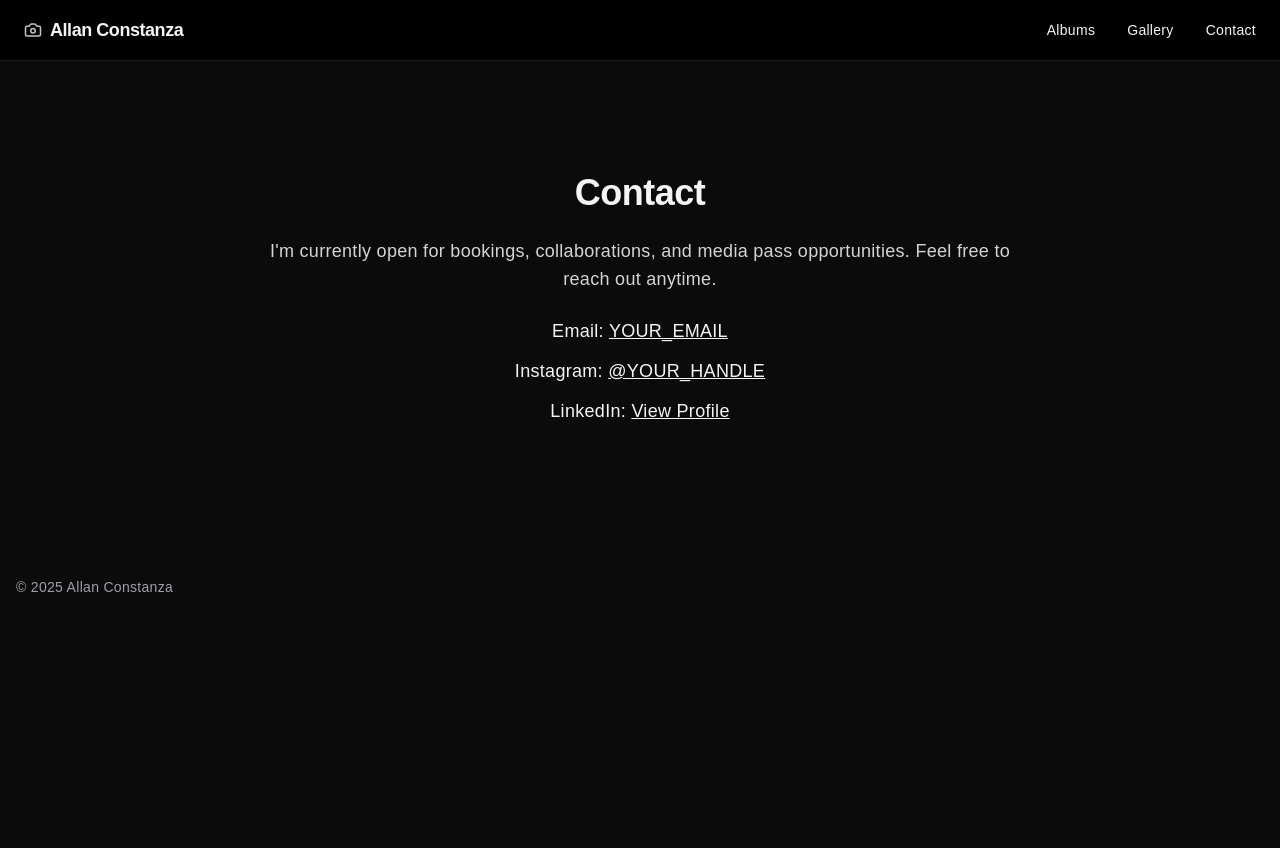
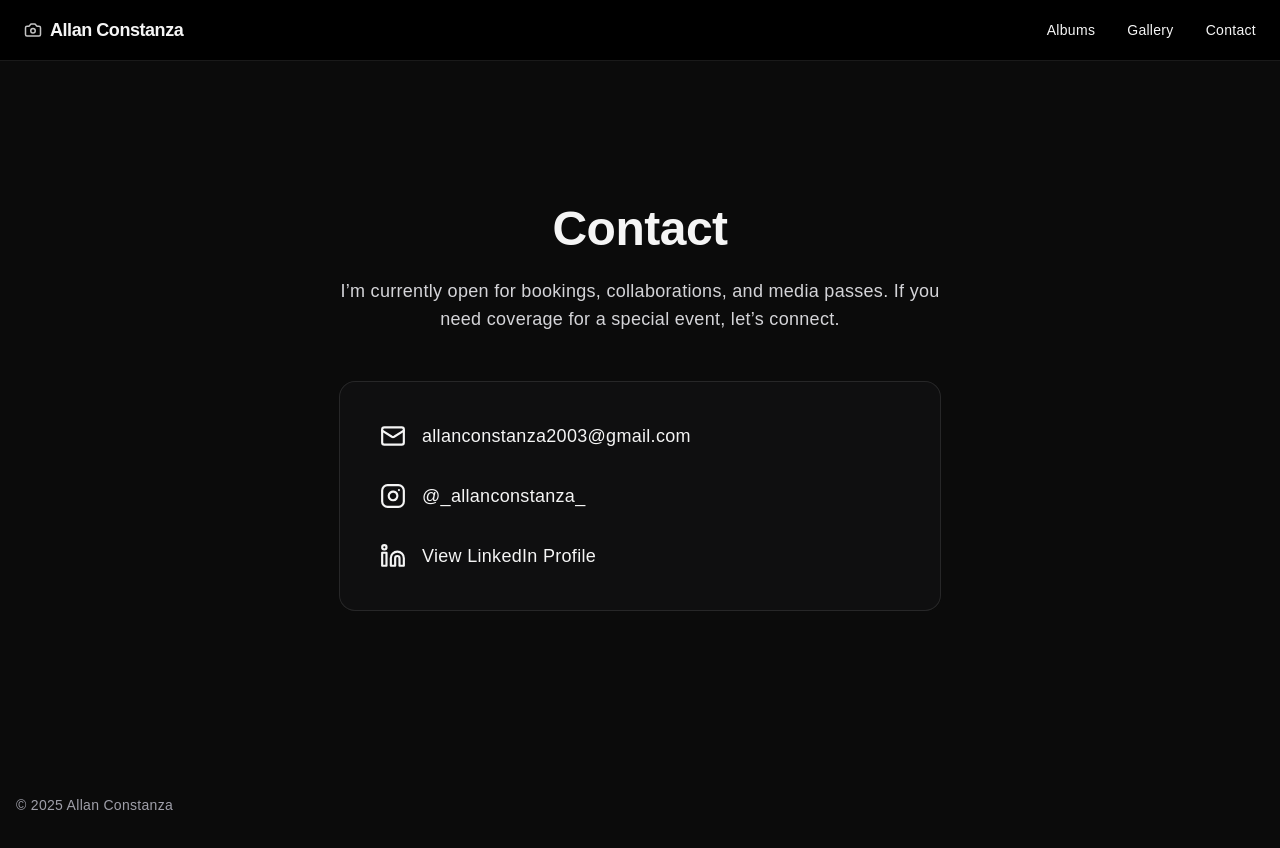
Before and after one commit to AllanConstanza/Photography-Portfolio-, a Next.js app: page /contact in a window 1280 px wide. Shown: the top 848 px of the page. Before the commit the page ends 800 px from the top, so only its background shows below. Built offline with nearby package versions, Linux system fonts and the light colour scheme.

Commit message:
Update homepage layout and contact page

```diff
--- a/src/app/contact/page.tsx
+++ b/src/app/contact/page.tsx
@@ -1,17 +1,45 @@
+import { Mail, Instagram, Linkedin } from "lucide-react";
+
 export default function ContactPage() {
   return (
-    <section className="max-w-[800px] mx-auto px-4 py-20 text-center space-y-6">
-      <h1 className="text-4xl font-bold mb-6">Contact</h1>
+    <section className="max-w-[650px] mx-auto px-6 py-28">
+      <h1 className="text-5xl font-bold text-center mb-6">Contact</h1>
 
-      <p className="text-lg text-zinc-300">
-        I&apos;m currently open for bookings, collaborations, and media pass
-        opportunities. Feel free to reach out anytime.
+      <p className="text-lg text-zinc-300 text-center mb-12">
+        I’m currently open for bookings, collaborations, and media passes.
+        If you need coverage for a special event, let’s connect.
       </p>
 
-      <div className="space-y-3 text-lg">
-        <p>Email: <a href="mailto:YOUR_EMAIL" className="underline">YOUR_EMAIL</a></p>
-        <p>Instagram: <a href="https://instagram.com/YOUR_HANDLE" className="underline">@YOUR_HANDLE</a></p>
-        <p>LinkedIn: <a href="YOUR_LINK" className="underline">View Profile</a></p>
+      <div className="bg-zinc-900/40 backdrop-blur-sm border border-white/10 rounded-2xl p-10 space-y-8">
+
+        {/* Email */}
+        <a
+          href="mailto:allanconstanza2003@gmail.com"
+          className="flex items-center gap-4 text-lg hover:text-white transition"
+        >
+          <Mail size={26} />
+          allanconstanza2003@gmail.com
+        </a>
+
+        {/* Instagram */}
+        <a
+          href="https://instagram.com/_allanconstanza_"
+          target="_blank"
+          className="flex items-center gap-4 text-lg hover:text-white transition"
+        >
+          <Instagram size={26} />
+          @_allanconstanza_
+        </a>
+
+        {/* LinkedIn */}
+        <a
+          href="https://www.linkedin.com/in/allan-constanza/"
+          target="_blank"
+          className="flex items-center gap-4 text-lg hover:text-white transition"
+        >
+          <Linkedin size={26} />
+          View LinkedIn Profile
+        </a>
       </div>
     </section>
   );
--- a/src/app/gallery/page.tsx
+++ b/src/app/gallery/page.tsx
@@ -40,11 +40,11 @@ export default function GalleryPage() {
                         <button
                             key={a}
                             onClick={() => setFilter(a)}
-              className={`px-3 py-1.5 rounded-full border text-sm transition ${
-                filter === a
-                  ? "bg-black text-white border-black"
-                  : "bg-white hover:bg-neutral-50"
+                            className={`px-3 py-1.5 rounded-full text-sm transition ${filter === a
+                                    ? "bg-black text-white border border-black"
+                                    : "bg-zinc-800 text-white border border-zinc-700 hover:bg-zinc-700"
                                 }`}
+
                         >
                             {a}
                         </button>
--- a/src/app/page.tsx
+++ b/src/app/page.tsx
@@ -1,53 +1,31 @@
 "use client";
 
-import { useEffect, ReactNode, useState } from "react";
+import Image from "next/image";
+import { useState, useEffect } from "react";
+import Lightbox from "yet-another-react-lightbox";
+import "yet-another-react-lightbox/styles.css";
 import data from "@/data/albums.json";
-import Image from "next/image";
-import Lightbox from "yet-another-react-lightbox";
-import Link from "next/link";
-import "yet-another-react-lightbox/styles.css";
-
-type Photo = {
-  src: string;
-  alt?: string;
-  album: string;
-  w?: number;
-  h?: number;
-};
-
-type FadeInProps = {
-  children: ReactNode;
-  delay?: number;
-};
-
-// Fade-in animation component
-function FadeIn({ children, delay = 0 }: FadeInProps) {
-  return (
-    <div
-      style={{ animationDelay: `${delay}ms` }}
-      className="opacity-0 animate-fadeUp"
-    >
-      {children}
-    </div>
-  );
-}
 
 export default function HomePage() {
-  const photos = data.photos as Photo[];
+  const photos = data.photos;
+  const featured = photos.filter(p =>
+    ["/photos/travel/01D4380E-167B-4A4E-8D24-32D48E1CE902_1_201_a.jpeg", "/photos/travel/4D1D7A48-6A7E-4D12-B857-7E885F1FE546_1_201_a.jpeg",
+      "/photos/travel/6F7A4182-0136-4927-B3D4-3C70914C41C0_1_105_c.jpeg"
+    ]
+      .includes(p.src)
+  );
 
-  const featuredPhotos = photos.slice(0, 4);
 
   const [open, setOpen] = useState(false);
   const [index, setIndex] = useState(0);
 
-  const featuredSlides = featuredPhotos.map((p) => ({
+  const slides = featured.map((p) => ({
     src: p.src,
     width: p.w ?? 1600,
     height: p.h ?? 1066,
     alt: p.alt ?? "Photo",
   }));
 
-  // Parallax hero background
   useEffect(() => {
     const handleScroll = () => {
       const offset = window.scrollY * 0.3;
@@ -59,65 +37,90 @@ export default function HomePage() {
   }, []);
 
   return (
-    <main className="pt-1 pb-20">
-      {/* --- CINEMATIC HERO --- */}
-      <div className="relative h-[70vh] w-full overflow-hidden mb-20">
+    <main className="pb-32">
+
+      {/* ✅ HERO */}
+      <div className="relative h-[70vh] w-full overflow-hidden mb-24">
         <div
           id="hero-parallax"
           className="hero-bg"
           style={{ backgroundImage: "url('/hero.jpg')" }}
         />
-        <div className="absolute inset-0 bg-gradient-to-b from-black/60 via-black/30 to-black/80" />
+
+        <div className="absolute inset-0 bg-gradient-to-b from-black/60 via-black/30 to-black/90" />
 
         <div className="relative z-10 flex flex-col items-center justify-center h-full text-center">
-          <FadeIn>
           <h1 className="text-6xl font-bold text-white drop-shadow-xl">
             Welcome to my portfolio
           </h1>
-          </FadeIn>
-
-          <FadeIn delay={200}>
           <p className="text-lg text-zinc-300 mt-6">
             Bay Area Photographer — City • Concerts • Travel
           </p>
-          </FadeIn>
 
-          <FadeIn delay={350}>
           <div className="flex gap-4 mt-8">
-              <Link href="/albums" className="pill">
-                Albums
-              </Link>
-              <Link href="/gallery" className="pill">
-                All Photos
-              </Link>
+            <a href="/albums" className="pill">Albums</a>
+            <a href="/gallery" className="pill">All Photos</a>
           </div>
-          </FadeIn>
         </div>
       </div>
 
-      {/* --- FEATURED PHOTOS --- */}
-      <section className="max-w-[1400px] mx-auto px-4 mt-20 mb-28">
-        <h2 className="text-3xl font-bold mb-6 text-center">Featured Photos</h2>
+      {/* ✅ ABOUT ME — slightly smaller image */}
+      <section className="max-w-[1400px] mx-auto px-6 grid grid-cols-1 md:grid-cols-2 gap-12 mb-32">
+        <div className="flex justify-center">
+          <Image
+            src="/photos/concerts/IMG_9787.JPG"
+            alt="About me photo"
+            width={600}
+            height={800}
+            className="rounded-2xl border border-white/10 w-auto h-auto max-w-[75%]"
+          />
+        </div>
 
-        <div className="grid grid-cols-1 sm:grid-cols-2 lg:grid-cols-3 gap-6">
-          {featuredPhotos.map((p, i) => (
-            <div
+        <div className="flex flex-col justify-center space-y-6 text-center md:text-left">
+          <h2 className="text-4xl font-bold">About Me</h2>
+
+          <p className="text-zinc-300 text-lg leading-relaxed">
+            I'm a Northern California photographer specializing in
+            <span className="font-semibold"> special events and urban photography</span>.
+            I’ve captured moments across cities, festivals, and sporting events -
+            focused on emotion, energy, and storytelling.
+          </p>
+
+          <p className="text-zinc-300 text-lg leading-relaxed">
+            I’m currently open for <span className="font-semibold">bookings and collaborations</span>.
+            If you need coverage for an upcoming event, let’s connect.
+          </p>
+
+          <div className="flex gap-4 justify-center md:justify-start pt-4">
+            <a href="/gallery" className="pill">View My Work</a>
+            <a href="/contact" className="pill">Contact</a>
+          </div>
+        </div>
+      </section>
+
+      {/* ✅ FEATURED — exact same visual size */}
+      <section className="max-w-[1400px] mx-auto px-6">
+        <h2 className="text-3xl font-bold text-center mb-10">Featured Photos</h2>
+
+        <div className="grid grid-cols-1 sm:grid-cols-2 lg:grid-cols-3 gap-8">
+          {featured.map((p, i) => (
+            <button
               key={i}
-              onClick={() => {
-                setIndex(i);
-                setOpen(true);
-              }}
-              className="group relative overflow-hidden rounded-2xl cursor-pointer"
+              onClick={() => { setIndex(i); setOpen(true); }}
+              className="group block w-full"
             >
+              <div className="relative w-full h-[420px] rounded-2xl overflow-hidden border border-white/10 bg-black group hover:shadow-[0_0_35px_#ffffff15]">
                 <Image
                   src={p.src}
                   alt={p.alt ?? "Featured photo"}
-                width={p.w ?? 1600}
-                height={p.h ?? 1066}
-                className="object-cover w-full h-72 rounded-2xl border border-[var(--border)]
-               transition duration-300 group-hover:brightness-110 group-hover:scale-105"
+                  fill
+                  className="object-cover transition duration-500 ease-in-out group-hover:scale-[1.06]"
+
+                  sizes="(max-width: 640px) 100vw, (max-width: 1024px) 50vw, 33vw"
                 />
+
               </div>
+            </button>
           ))}
         </div>
       </section>
@@ -127,10 +130,10 @@ export default function HomePage() {
           open={open}
           close={() => setOpen(false)}
           index={index}
-          slides={featuredSlides}
+          slides={slides}
           styles={{
             container: {
-              backgroundColor: "rgba(0,0,0,0.3)",
+              backgroundColor: "rgba(0,0,0,0.35)",
               backdropFilter: "blur(2px)",
             },
           }}
```
Also changed, not shown: 1 other file (tests, documents, lock files or other folders). Lines whose indentation alone changed are shown as unchanged.
